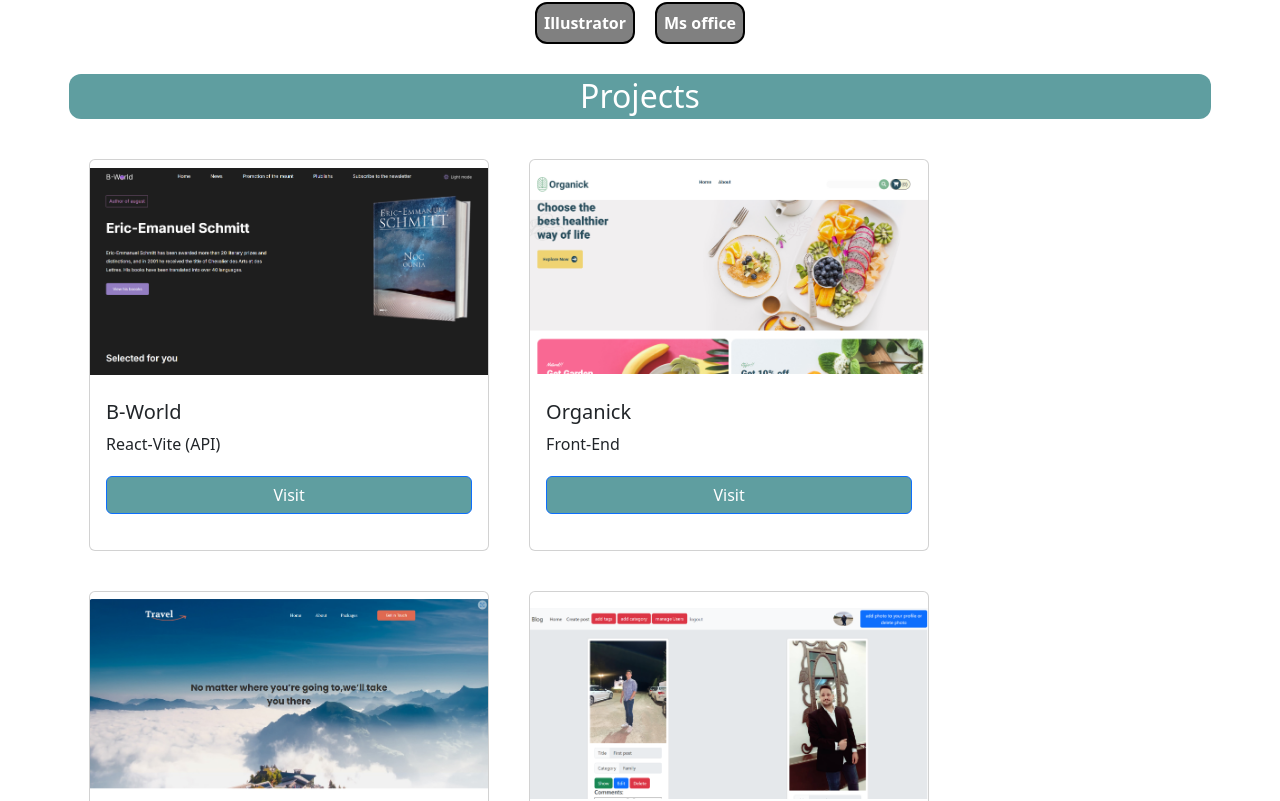
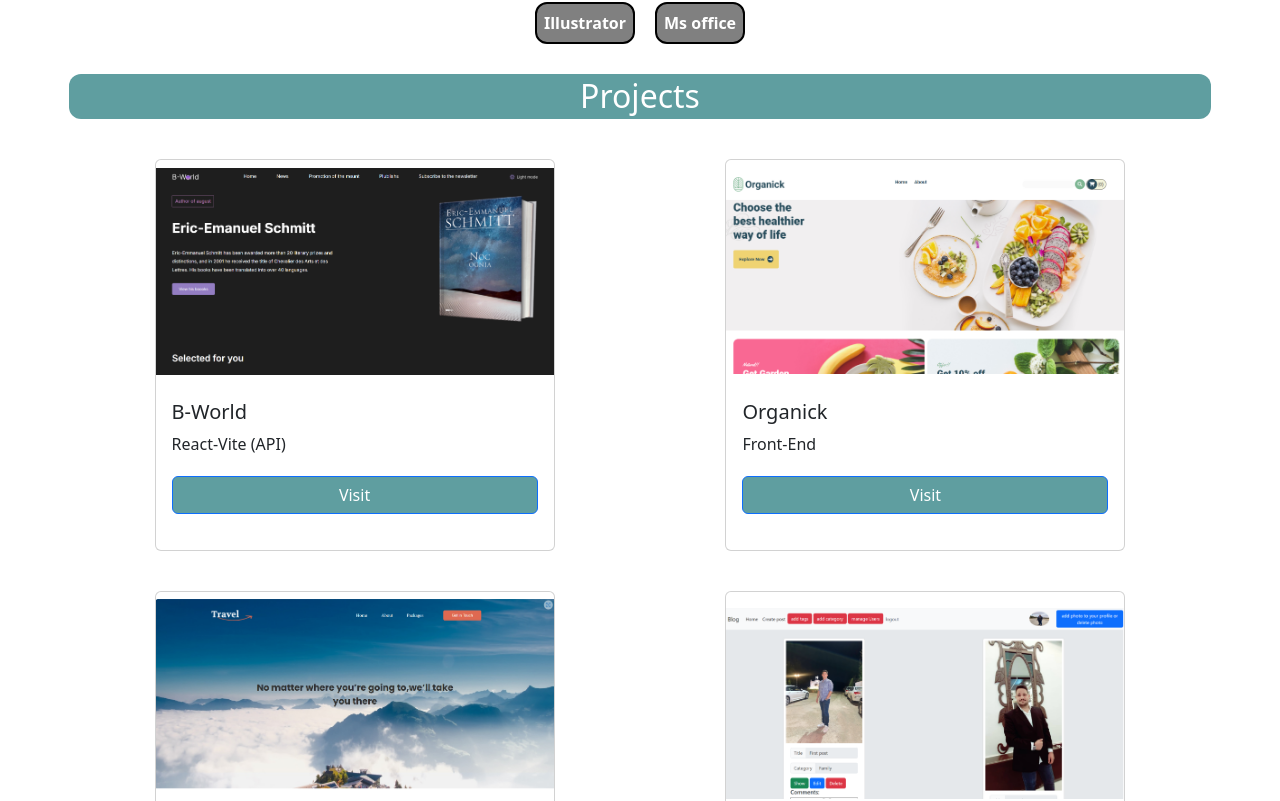
Before and after one commit to yazankh98/portofilofront, a React (Vite) app: page / in a window 1280 px wide. Shown: the part 1479-2280 px from the top of the page. Built offline with nearby package versions, Linux system fonts and the light colour scheme.

Commit message:
portofilo

```diff
--- a/src/components/Home/Home.css
+++ b/src/components/Home/Home.css
@@ -81,6 +81,7 @@ p {
 .Project {
     flex-wrap: wrap;
     display: flex;
+    justify-content: space-around
 }
 
 .ProjectContainer a {
```
